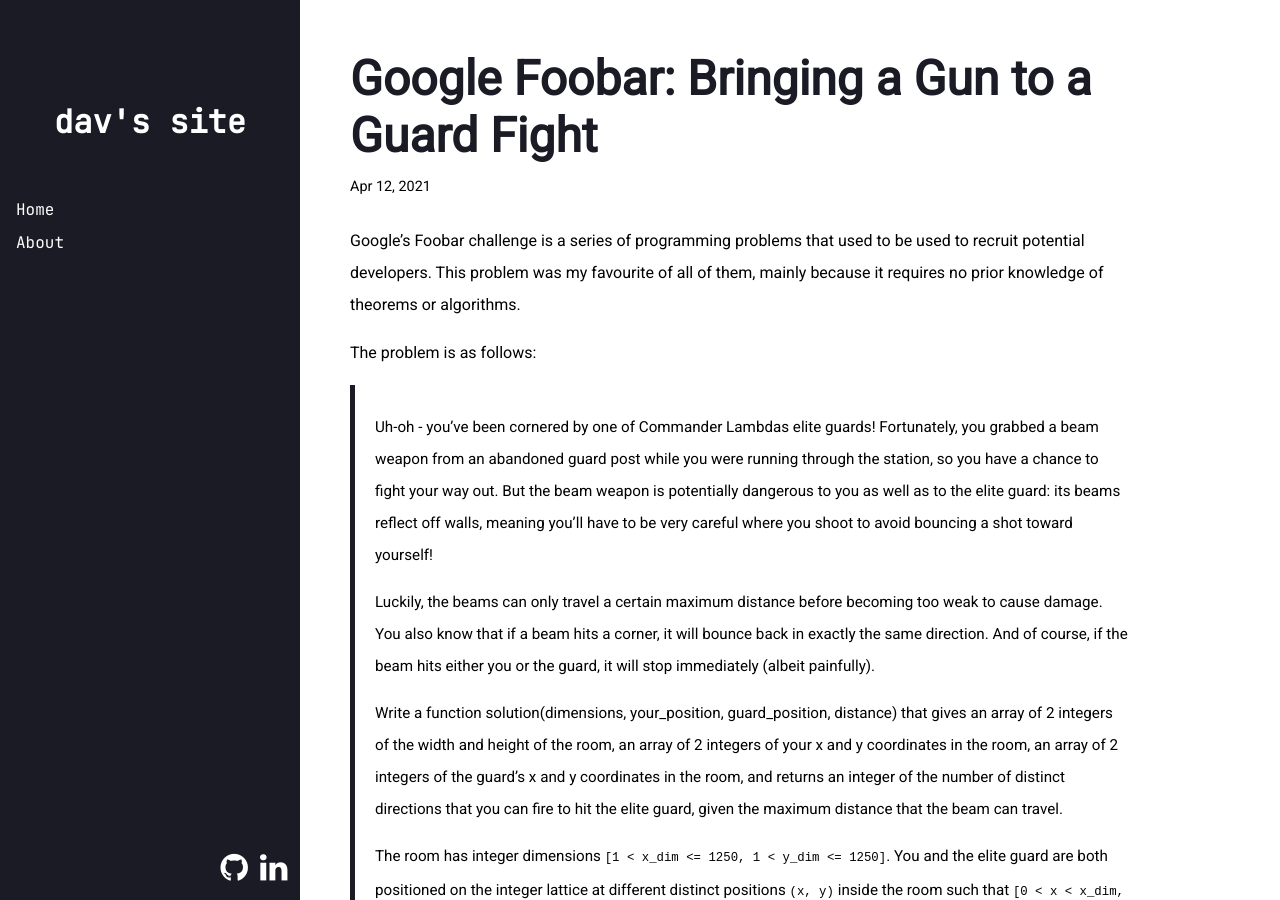
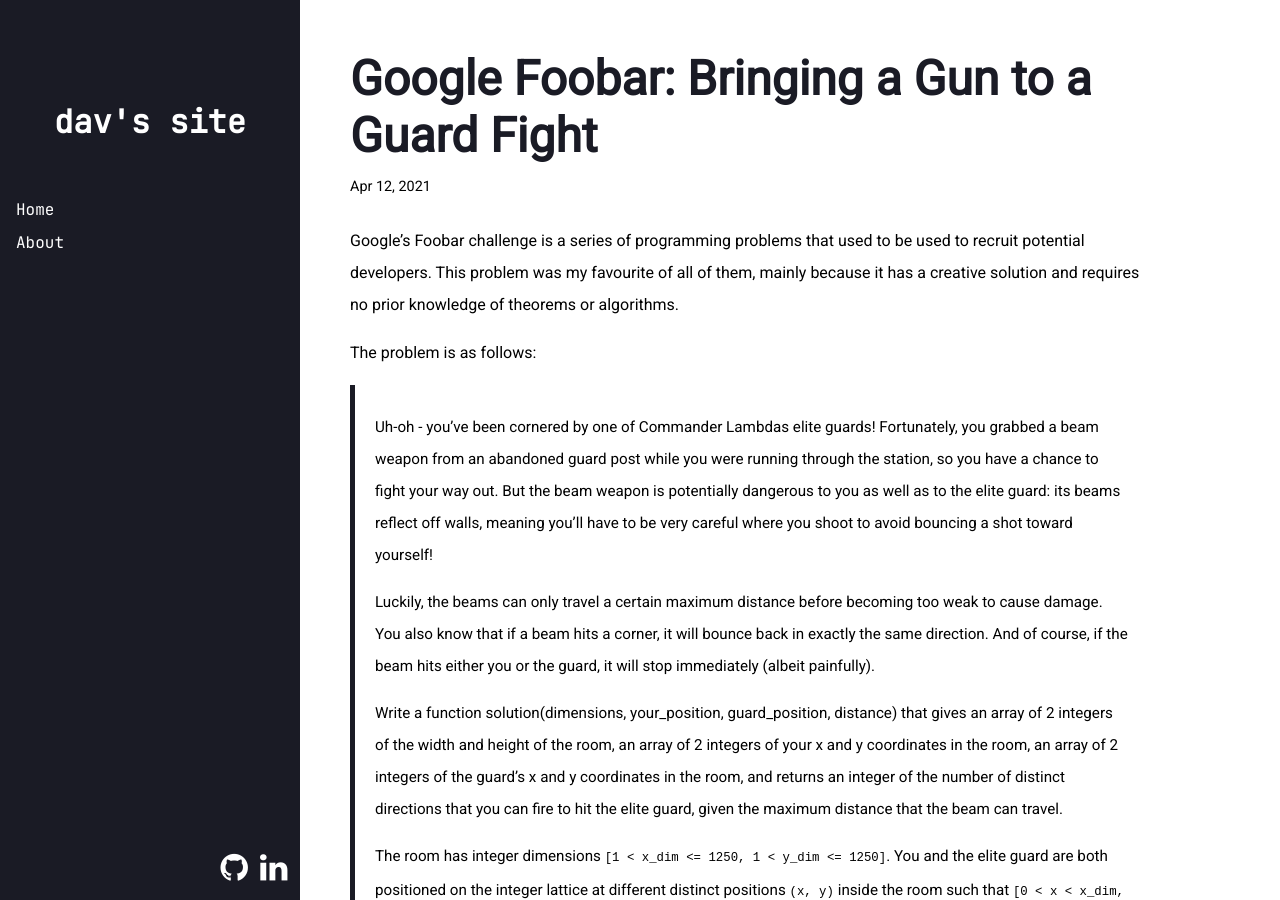
Before and after one commit to davidtranhq/davidtranhq.github.io, a Jekyll site: the page built from _posts/2021-04-12-google-foobar.md, in a window 1280 px wide and 900 px high. Built offline with Jekyll 4.4.1, drawn with Linux system fonts in a browser that asks for light colours; formulas are drawn with MathJax 3.

Commit message:
Added 'Google Foobar' post and added social media icons

```diff
--- a/_posts/2021-04-12-google-foobar.md
+++ b/_posts/2021-04-12-google-foobar.md
@@ -5,7 +5,7 @@ date:   2021-04-12 12:00:00 -0500
 excerpt_separator: <!--more-->
 ---
 
-Google's Foobar challenge is a series of programming problems that used to be used to recruit potential developers. This problem was my favourite of all of them, mainly because it requires no prior knowledge of theorems or algorithms.
+Google's Foobar challenge is a series of programming problems that used to be used to recruit potential developers. This problem was my favourite of all of them, mainly because it has a creative solution and requires no prior knowledge of theorems or algorithms.
 
 <!--more-->
 
```
